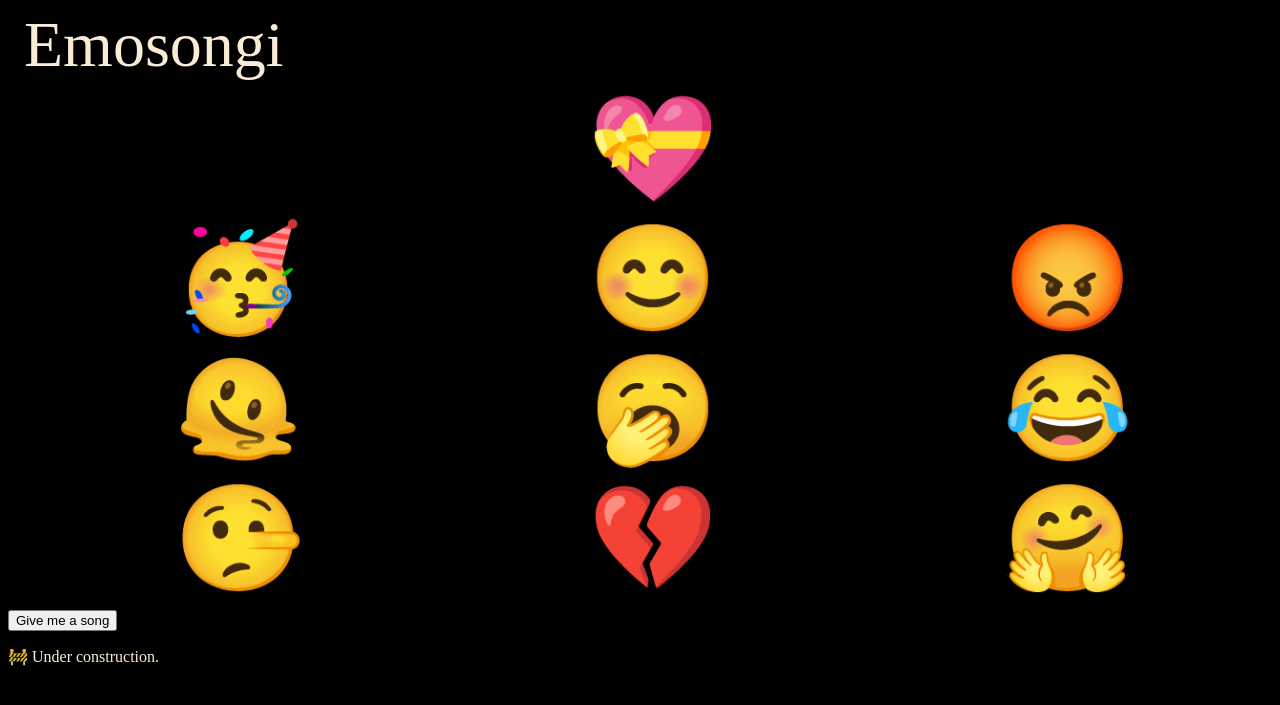
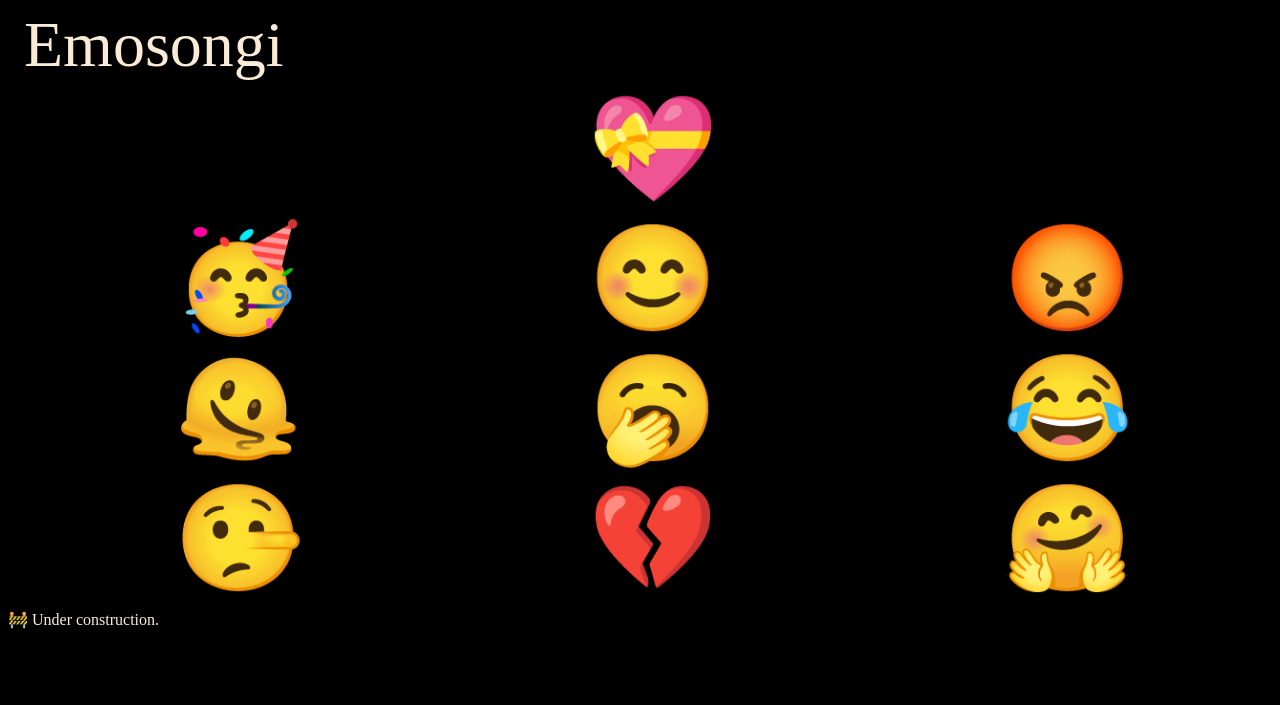
Before and after one commit to cruiztorresj/paitaai, a Django app: page /emosongi/ in a window 1280 px wide. Shown: the top 705 px of the page. Run offline with Django 5.2, Linux system fonts and the light colour scheme.

Commit message:
Give me song button removed from UI

```diff
--- a/emosongi/templates/emosongi/index.html
+++ b/emosongi/templates/emosongi/index.html
@@ -10,7 +10,7 @@
     </head>
     <body>
         <main>
-             <form id="formEmojis" action="{% url 'emosongi:recommend' %}" method="post" onsubmit="return validateEmojiSelection();">
+             <form id="formEmojis" action="{% url 'emosongi:recommend' %}" method="post">
                 {% csrf_token %}
                 <fieldset>
                     <legend>Emosongi</legend>
@@ -67,13 +67,7 @@
                         </div>
                     </div>
                 </fieldset>
-                <div class="">
-                    <button id="btnEmosongi" type="submit" form="formEmojis" class="">
-                        Give me a song
-                    </button>
-                </div>
             </form>
-            <p id="feedback" class=""></p>
             <div class="">
                 &#128679; Under construction.
             </div>
```
